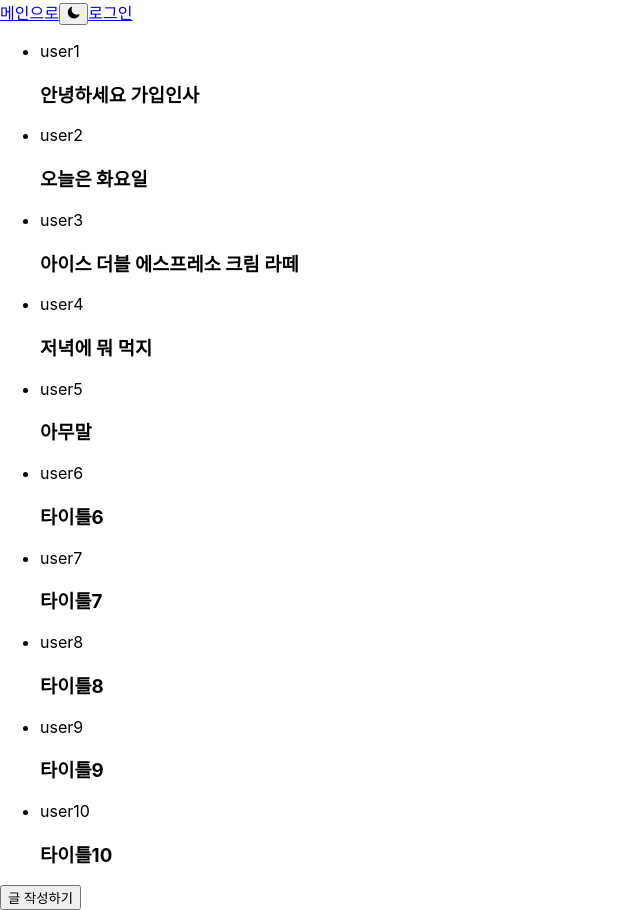
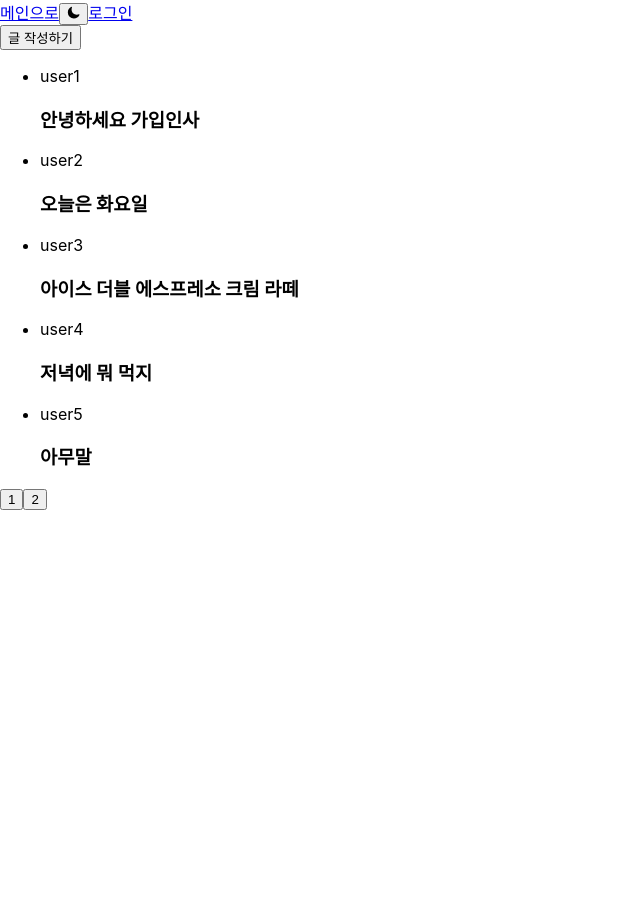
Before and after one commit to kyoungjooo/board, a React (Create React App) app in the folder board-project/: page / in a window 1280 px wide. Shown: the whole page, without its empty margins (0-640 px from the left). After the commit the page ends 800 px from the top, so only its background shows below. Built offline with nearby package versions, Linux system fonts and the light colour scheme.

Commit message:
feat: paging

```diff
--- a/board-project/src/context/postContext.jsx
+++ b/board-project/src/context/postContext.jsx
@@ -3,16 +3,23 @@ import { createContext, useContext, useEffect, useState } from "react";
 const PostContext = createContext();
 
 export const PostContextProvider = ({ children }) => {
-  const [posts, setPosts] = useState([]);
+  let [posts, setPosts] = useState([]);
+  let result = [];
+  const chunkSize = 5;
   const fetchPosts = async () => {
     try {
       const response = await fetch("/data/post-data.json");
       const data = await response.json();
-      setPosts(data);
+      for (let i = 0; i < data.length; i += chunkSize) {
+        result.push(data.slice(i, i + chunkSize));
+      }
+      setPosts(result);
+      console.log(posts);
     } catch (error) {
       console.log(error);
     }
   };
+  console.log(posts);
   useEffect(() => {
     fetchPosts();
   }, []);
--- a/board-project/src/pages/home/posts.jsx
+++ b/board-project/src/pages/home/posts.jsx
@@ -14,6 +14,7 @@ const Posts = () => {
   const handleNavigate = (post) => {
     navigate(`/post/${post.postId}`, { state: { post } });
   };
+  const [page, setPage] = useState(0);
 
   //게시글 수정
   const toggleEditPost = (post) => {
@@ -38,26 +39,29 @@ const Posts = () => {
   const addNewPosting = () => {
     navigate("post/posting");
   };
-
+  //페이징
+  const handlePagenation = (i) => {
+    setPage(i);
+  };
   return (
     <>
-      <ul>
-        {posts.map((post) => (
+      <Button text="글 작성하기" onClick={addNewPosting} />
+      {posts.length > 0 &&
+        posts[page]?.map((post, i) => (
+          <ul key={i}>
             <li key={post.postId}>
               <span>{post.userName}</span>
               <h3 onClick={() => handleNavigate(post)}>{post.title}</h3>
               {/* 현재 로그인한 유저와 userId가 같은 게시물만 보여주기 */}
-            {isLogin && userData.userId == post.userId ? (
+              {isLogin && userData.userId === post.userId && (
                 <span className="btns-wrap">
                   <button onClick={() => toggleEditPost(post)}>수정하기</button>
                   <button onClick={() => handleDelete(post)}>삭제하기</button>
                 </span>
-            ) : (
-              ""
               )}
             </li>
+          </ul>
         ))}
-      </ul>
       {isEditing && (
         <Edit
           posts={posts}
@@ -67,7 +71,11 @@ const Posts = () => {
           setIsEditing={setIsEditing}
         />
       )}
-      <Button text="글 작성하기" onClick={addNewPosting} />
+      <div className="pagenation">
+        {posts.map((post, i) => {
+          return <button onClick={() => handlePagenation(i)}>{i + 1}</button>;
+        })}
+      </div>
     </>
   );
 };
```
Lines whose indentation alone changed are shown as unchanged.
